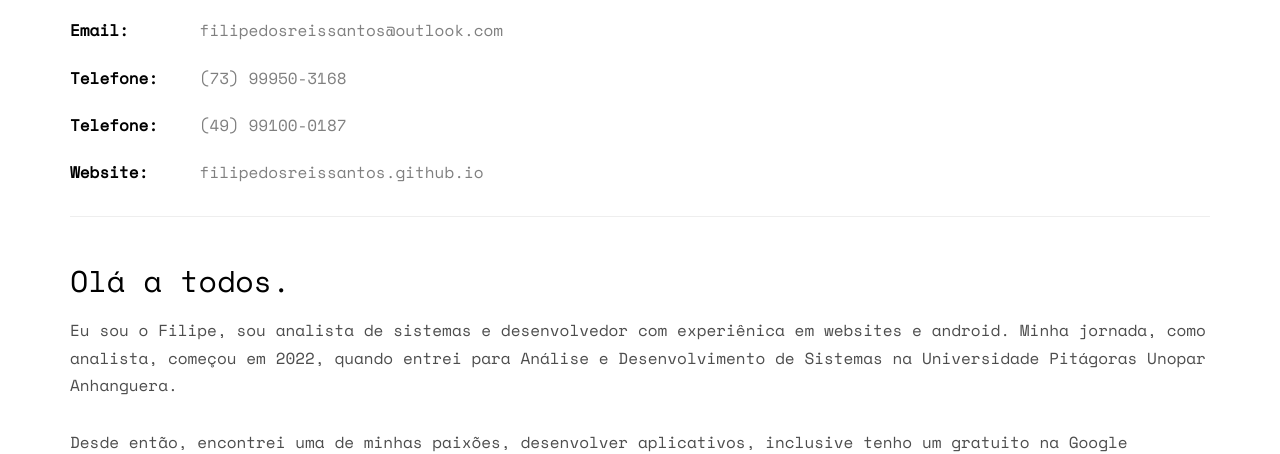
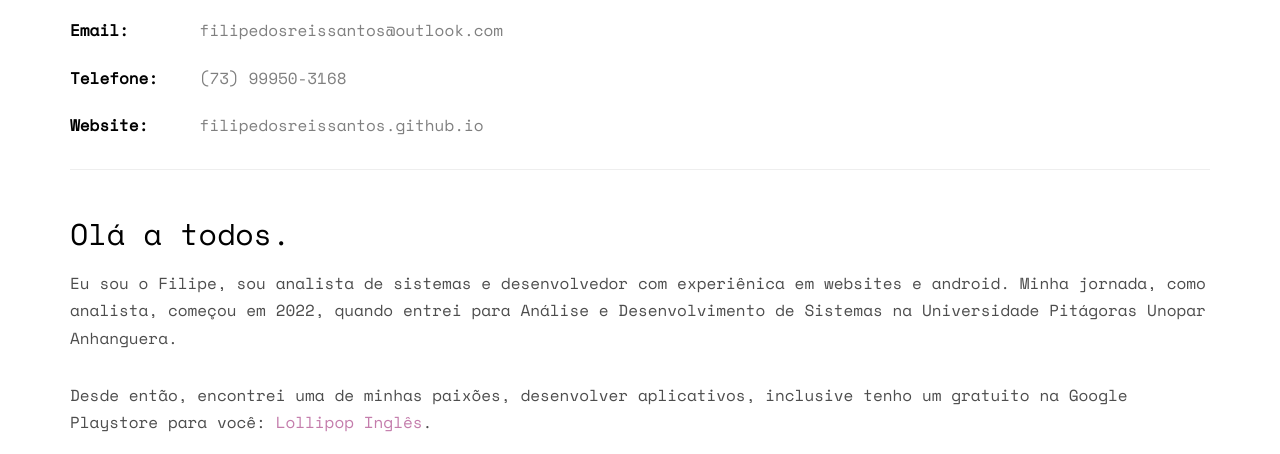
Before and after one commit to jhoanhabiemanuelfilipe/jhoanhabiemanuelfilipe.github.io, a plain HTML site: page index.html in a window 1280 px wide. Shown: the part 1129-1583 px from the top of the page. Drawn offline with nearby package versions, Linux system fonts and the light colour scheme; files whose address does not match are found by name; a web font is replaced by a local one.

Commit message:
Update index.html

```diff
--- a/index.html
+++ b/index.html
@@ -87,7 +87,6 @@
 						<li><span class="first-block">Nome completo:</span><span class="second-block">Filipe dos Reis Santos</span></li>
 						<li><span class="first-block">Email:</span><span class="second-block">filipedosreissantos@outlook.com</span></li>
 						<li><span class="first-block">Telefone:</span><span class="second-block">(73) 99950-3168</span></li>
-						<li><span class="first-block">Telefone:</span><span class="second-block">(49) 99100-0187</span></li>
 						<li><span class="first-block">Website:</span><a class="second-block" href="http://filipedosreissantos.github.io">filipedosreissantos.github.io</a></li>
 					</ul>
 				</div>
```
